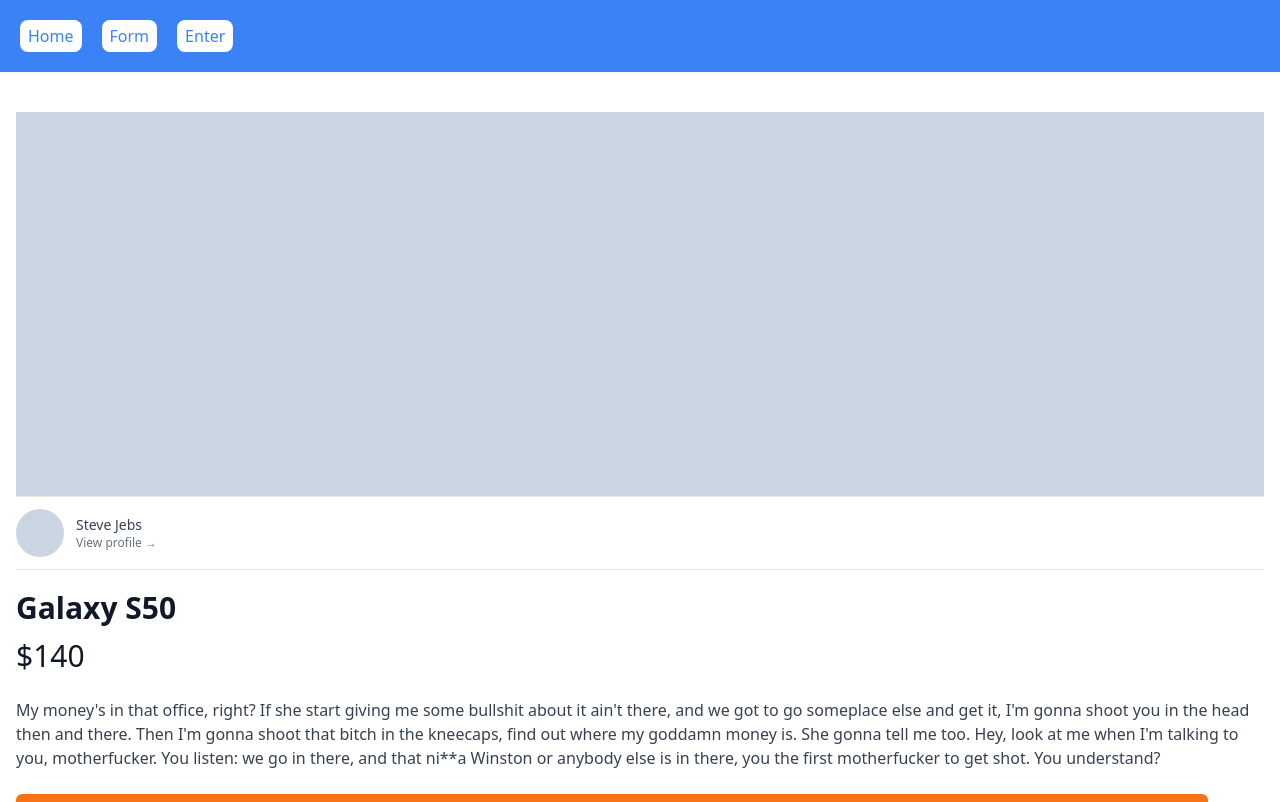
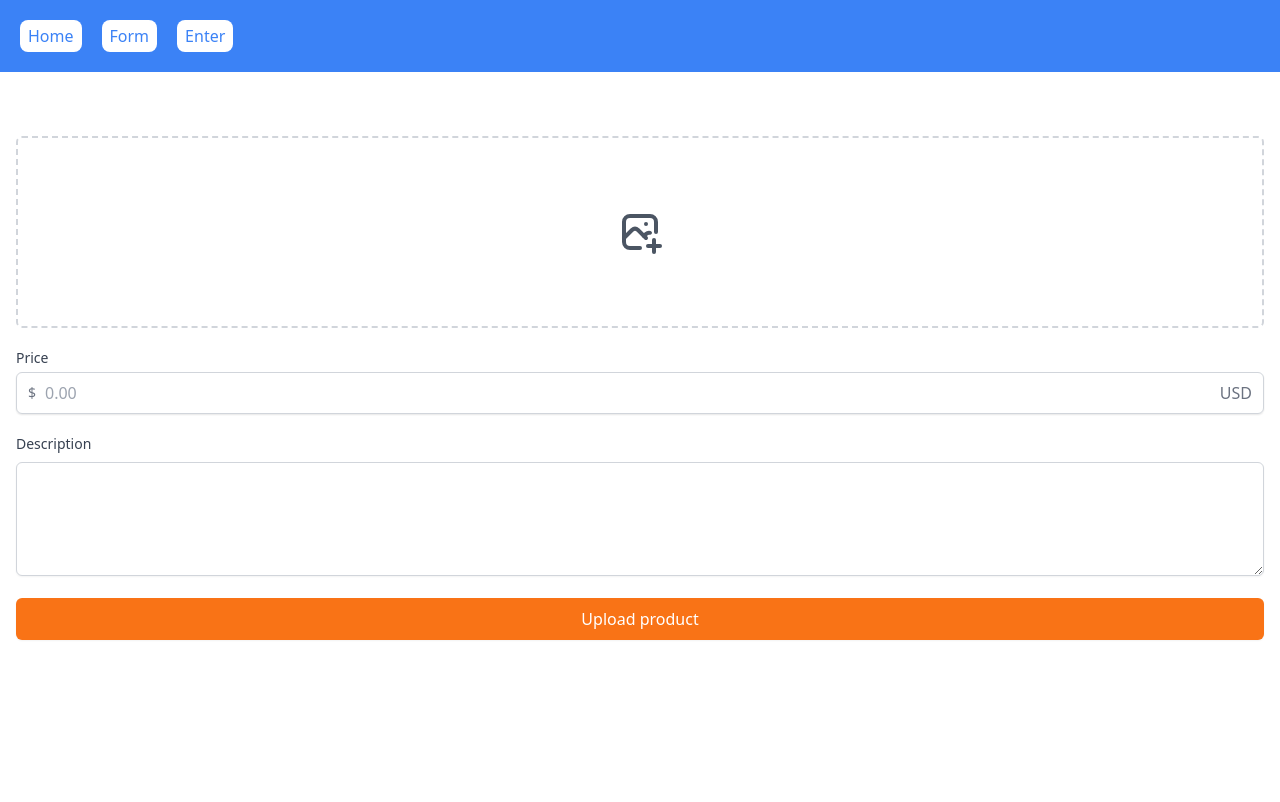
Before and after one commit to alstjd0051/Freeboard_next, a Next.js app: page /items/upload in a window 1280 px wide. Shown: the top 802 px of the page. Built offline with nearby package versions, Linux system fonts and the light colour scheme.

Commit message:
UPDATE:: publish add components

```diff
--- /dev/null
+++ b/app/items/page.tsx
@@ -0,0 +1,9 @@
+import React from "react";
+
+type Props = {};
+
+const ItemsPage = (props: Props) => {
+  return <div>ItemsPage</div>;
+};
+
+export default ItemsPage;
--- /dev/null
+++ b/app/items/upload/page.tsx
@@ -0,0 +1,52 @@
+import type { NextPage } from "next";
+import { TbPhotoPlus } from "react-icons/tb";
+
+const Upload: NextPage = () => {
+  return (
+    <div className="px-4 py-16">
+      <div>
+        <label className="w-full text-gray-600 hover:border-orange-500 hover:text-orange-500 flex items-center justify-center border-2 border-dashed border-gray-300 h-48 rounded-md">
+          <TbPhotoPlus className="h-12 w-12" />
+          <input className="hidden" type="file" />
+        </label>
+      </div>
+      <div className="my-5">
+        <label
+          className="mb-1 block text-sm font-medium text-gray-700 "
+          htmlFor="price"
+        >
+          Price
+        </label>
+        <div className="rounded-md flex items-center relative shadow-sm ">
+          <div className="absolute left-0 pl-3 pointer-events-none flex items-center justify-center">
+            <span className="text-gray-500 text-sm">$</span>
+          </div>
+          <input
+            id="price"
+            className="appearance-none w-full px-3 py-2 border border-gray-300 shadow-sm rounded-md placeholder-gray-400 focus:outline-none focus:ring-orange-500 focus:border-orange-500 pl-7"
+            type="text"
+            placeholder="0.00"
+          />
+          <div className="absolute right-0 pointer-events-none pr-3 flex items-center ">
+            <span className="text-gray-500">USD</span>
+          </div>
+        </div>
+      </div>
+      <div>
+        <label className="mb-1 block text-sm font-medium text-gray-700 ">
+          Description
+        </label>
+
+        <textarea
+          className="mt-1 shadow-sm w-full focus:ring-2 focus:ring-orange-500 rounded-md border-gray-300 focus:border-orange-500"
+          rows={4}
+        />
+      </div>
+      <button className=" bg-orange-500 hover:bg-orange-600 text-white py-2 px-4 border border-transparent rounded-md shadow-sm font-medium focus:ring-2 focus:ring-offset-2 focus:ring-orange-500 focus:outline-none w-full mt-4">
+        Upload product
+      </button>
+    </div>
+  );
+};
+
+export default Upload;
```
